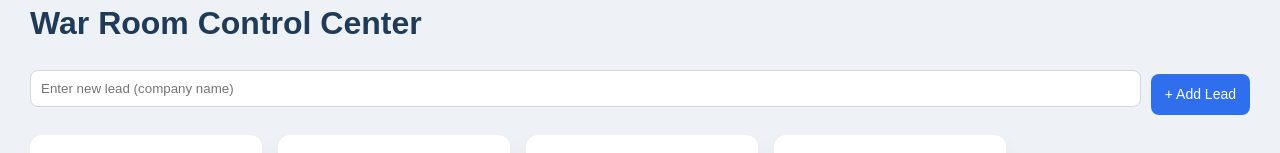
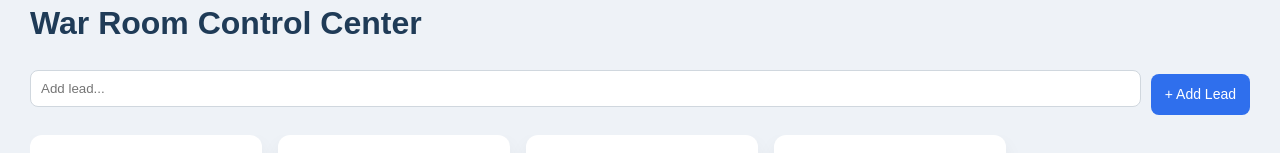
Before and after one commit to stirr3dz3phyr-ship-it/LeadFlow-WarMachine, a React (Vite) app: page / in a window 1280 px wide. Both pictures are taken after a click on the button "Login". Shown: the part 270-423 px from the top of the page. Built offline with nearby package versions, Linux system fonts and the light colour scheme.

Commit message:
Update App.jsx

```diff
--- a/src/App.jsx
+++ b/src/App.jsx
@@ -40,7 +40,7 @@ export default function App() {
             <input
               value={newLead}
               onChange={(e) => setNewLead(e.target.value)}
-              placeholder="Enter new lead (company name)"
+              placeholder="Add lead..."
             />
             <button onClick={addLead}>
               + Add Lead
```
